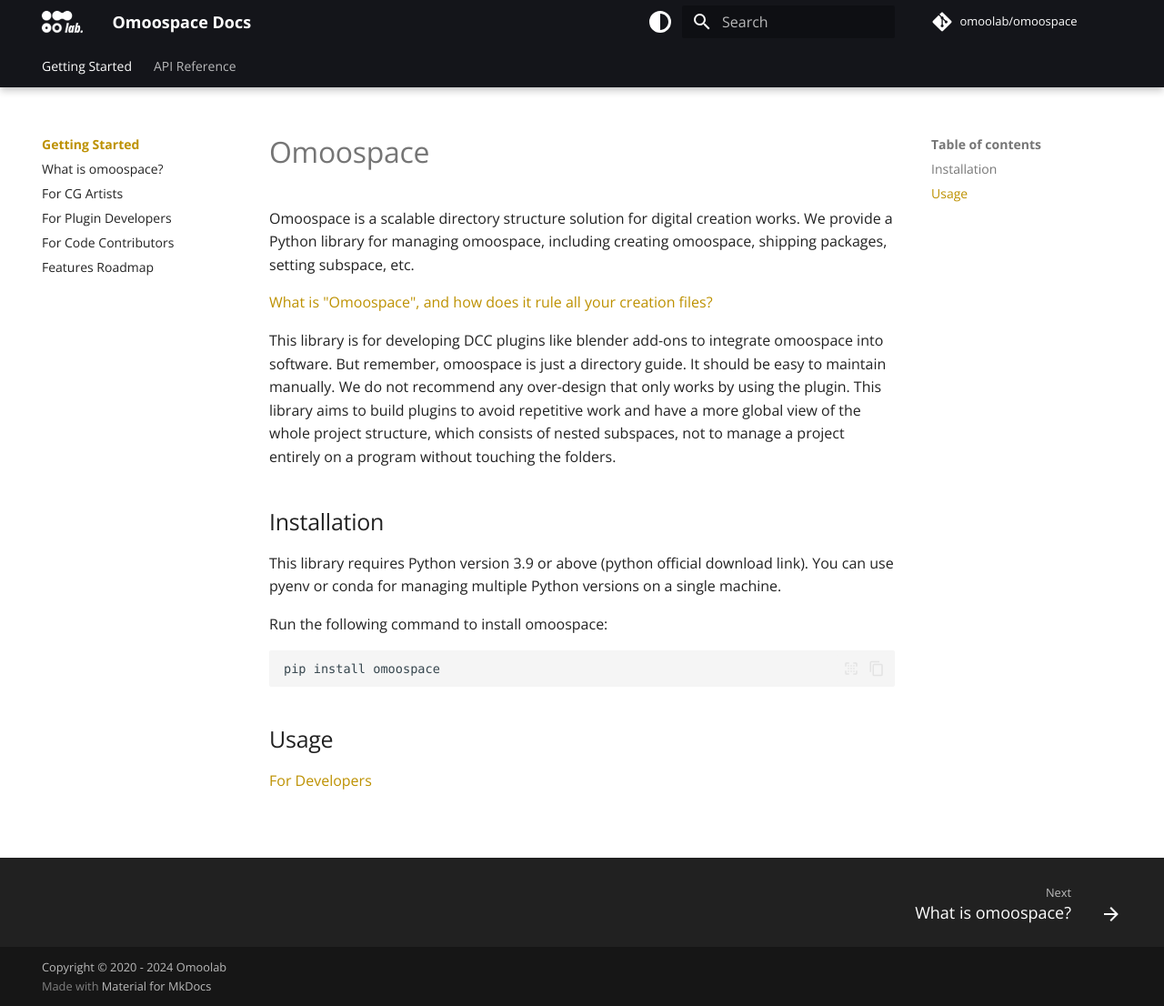
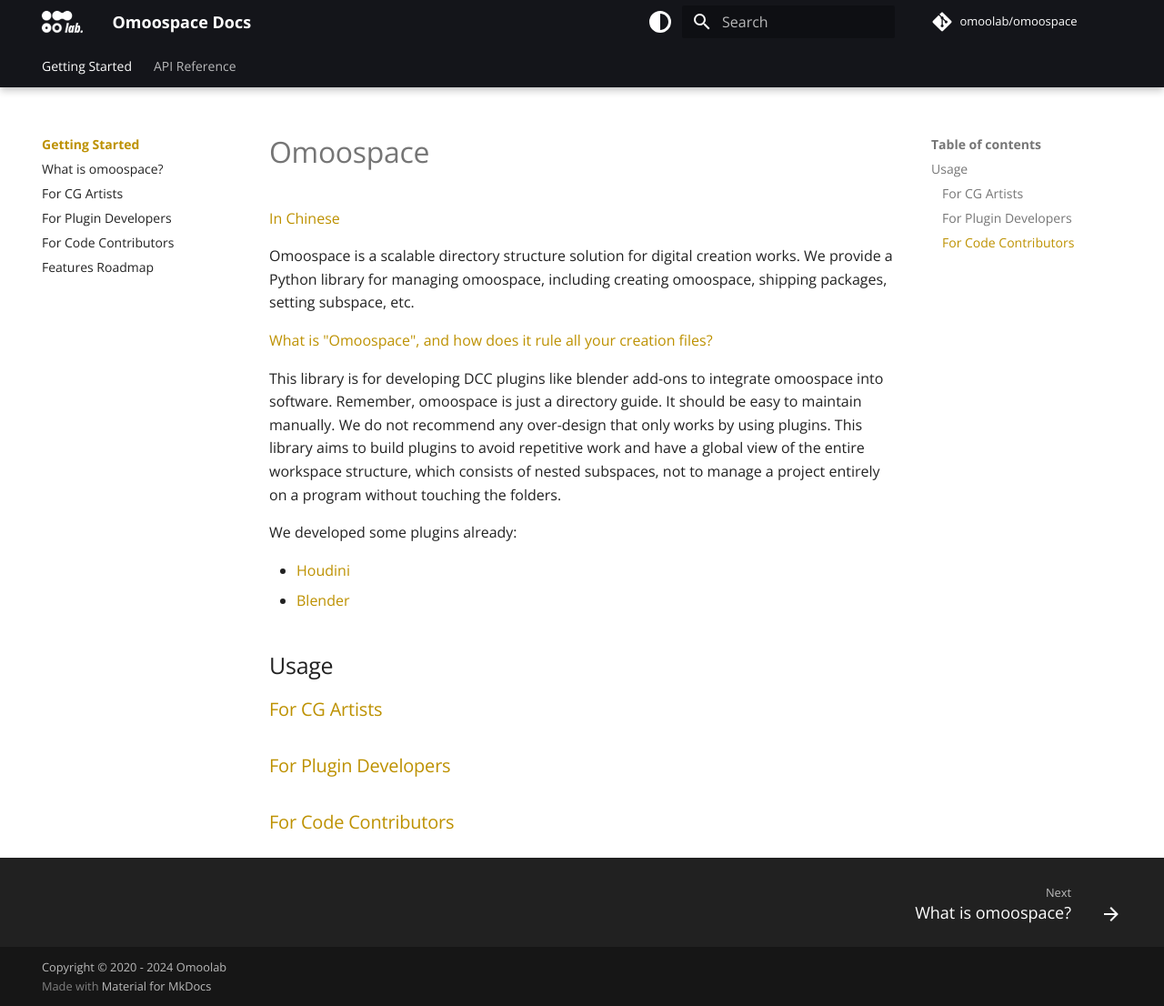
Before and after one commit to OmooLab/Omoospace, an MkDocs documentation site: the page built from docs/index.md, in a window 1280 px wide and 1106 px high. Shown: the whole window at 91% size. Built offline with MkDocs 1.6.1 and Material for MkDocs 9.7.7, drawn with Linux system fonts in a browser that asks for light colours; some web fonts are replaced; comment, search, counter and statistics services are not loaded; the version menu is left out.

Commit message:
docs: omoospace.md

````diff
--- a/docs/index.md
+++ b/docs/index.md
@@ -1,21 +1,22 @@
 # Omoospace
+
+[In Chinese](https://www.figma.com/proto/JsTmI3JwGQ3Q3qEThAJv15/Omoospace?page-id=0%3A1&type=design&node-id=1-2&viewport=-726%2C827%2C0.2&t=gOuR9PgBJRNM62R0-1&scaling=contain&mode=design)
 
 Omoospace is a scalable directory structure solution for digital creation works. We provide a Python library for managing omoospace, including creating omoospace, shipping packages, setting subspace, etc.
 
 [What is "Omoospace", and how does it rule all your creation files?](omoospace.md)
 
-This library is for developing DCC plugins like blender add-ons to integrate omoospace into software. But remember, omoospace is just a directory guide. It should be easy to maintain manually. We do not recommend any over-design that only works by using the plugin. This library aims to build plugins to avoid repetitive work and have a more global view of the whole project structure, which consists of nested subspaces, not to manage a project entirely on a program without touching the folders.
+This library is for developing DCC plugins like blender add-ons to integrate omoospace into software. Remember, omoospace is just a directory guide. It should be easy to maintain manually. We do not recommend any over-design that only works by using plugins. This library aims to build plugins to avoid repetitive work and have a global view of the entire workspace structure, which consists of nested subspaces, not to manage a project entirely on a program without touching the folders.
 
-## Installation
+We developed some plugins already:
 
-This library requires Python version 3.9 or above (python official download link). You can use pyenv or conda for managing multiple Python versions on a single machine.
-
-Run the following command to install omoospace:
-
-```bash
-pip install omoospace
-```
+-   [Houdini](https://github.com/OmooLab/Omoospace-Houdini)
+-   [Blender](https://github.com/OmooLab/Omoospace-Blender)
 
 ## Usage
 
-[For Developers](developers.md)
+### [For CG Artists](artists.md)
+
+### [For Plugin Developers](developers.md)
+
+### [For Code Contributors](contributors.md)
````
